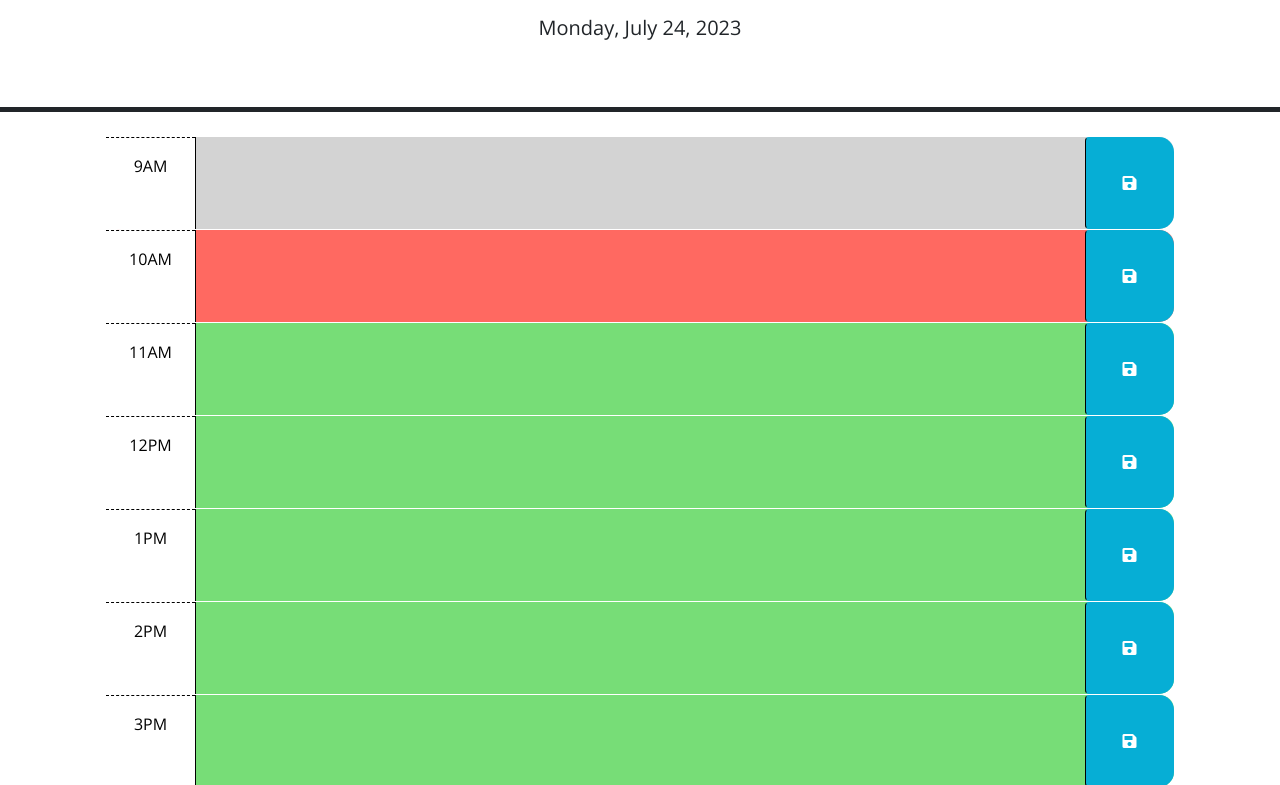
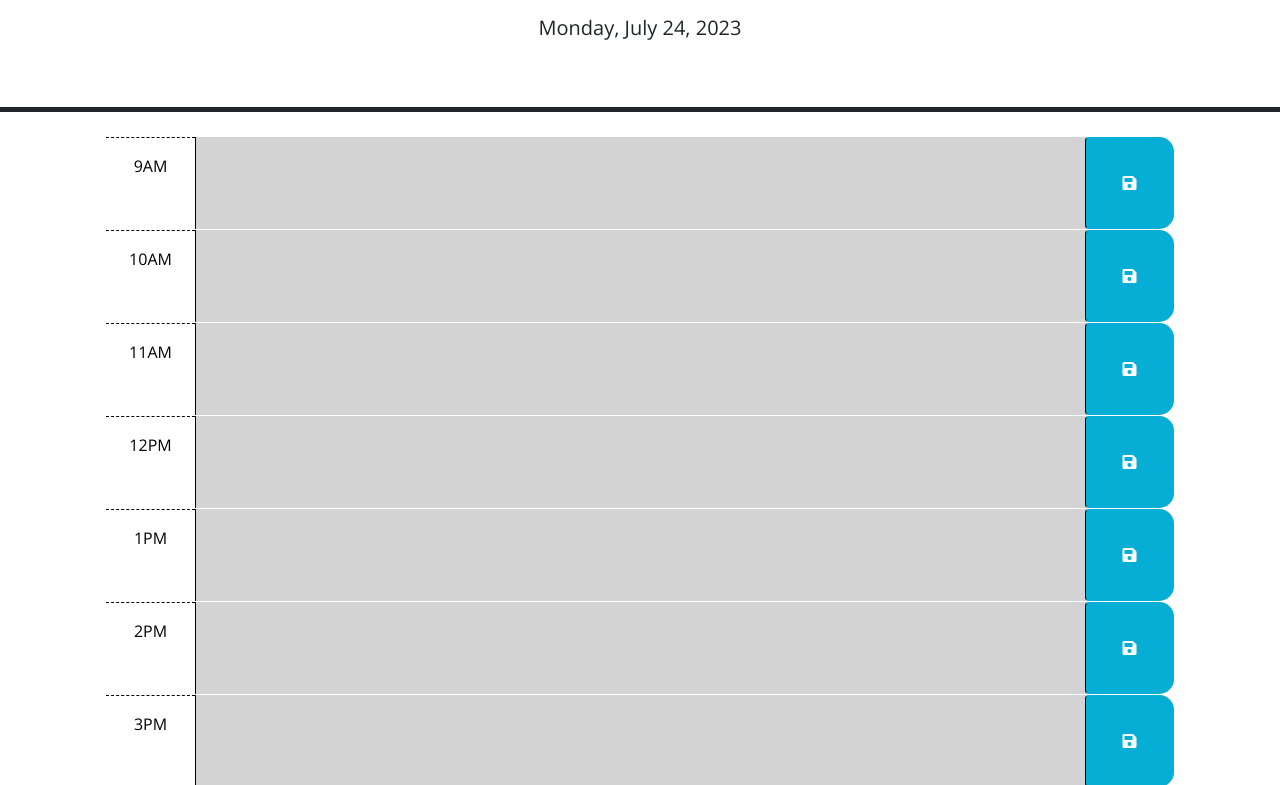
Before and after one commit to kwestbrook17/kensdayplanner, a plain HTML site: page index.html in a window 1280 px wide. Shown: the part 166-951 px from the top of the page. Drawn offline with nearby package versions, Linux system fonts and the light colour scheme.

Commit message:
added js

```diff
--- a/assets/script.js
+++ b/assets/script.js
@@ -2,25 +2,33 @@
 // the code isn't run until the browser has finished rendering all the elements
 // in the html.
 $(function () {
-  // TODO: Add a listener for click events on the save button. This code should
-  // use the id in the containing time-block as a key to save the user input in
-  // local storage. HINT: What does `this` reference in the click listener
-  // function? How can DOM traversal be used to get the "hour-x" id of the
-  // time-block containing the button that was clicked? How might the id be
-  // useful when saving the description in local storage?
-  //
 
+  $(".saveBtn").on("click", function () {
+    var usertext = $(this).siblings(".description").val();
+    var timeBlockID= $(this).parent().attr("id");
+    localStorage.setItem(timeBlockID, usertext);
+  });
 
-  // TODO: Add code to apply the past, present, or future class to each time
-  // block by comparing the id to the current hour. HINTS: How can the id
-  // attribute of each time-block be used to conditionally add or remove the
-  // past, present, and future classes? How can Day.js be used to get the
-  // current hour in 24-hour time?
-  //
-  // TODO: Add code to get any user input that was saved in localStorage and set
-  // the values of the corresponding textarea elements. HINT: How can the id
-  // attribute of each time-block be used to do this?
-  //
-  // TODO: Add code to display the current date in the header of the page.
-   $("#currentDay").text(dayjs().format("dddd, MMMM D, YYYY"));
-});
+  var currentHour = dayjs().hour();
+
+  $(".time-block").each(function () {
+    var timeBlockHour = parseInt($(this).attr("id").split("-")[1]);
+
+    if (timeBlockHour < currentHour) {
+      $(this).addClass("past");
+      $(this).removeClass("present future");
+    } else if (timeBlockHour === currentHour) {
+      $(this).addClass("present");
+      $(this).removeClass("past future");
+    } else {
+      $(this).addClass("future");
+      $(this).removeClass("past present");
+    }
+
+    var timeBlockID = $(this).attr("id");
+    var usertext= localStorage.getItem(timeBlockID);
+    $(this).children(".description").val(usertext);
+  });
+
+    $("#currentDay").text(dayjs().format("dddd, MMMM D, YYYY"));
+  });
--- a/index.html
+++ b/index.html
@@ -40,7 +40,7 @@
         -->
 
       <!-- Example of a past time block. The "past" class adds a gray background color. -->
-      <div id="hour-9" class="row time-block past">
+      <div id="hour-9" class="row time-block">
         <div class="col-2 col-md-1 hour text-center py-3">9AM</div>
         <textarea class="col-8 col-md-10 description" rows="3"> </textarea>
         <button class="btn saveBtn col-2 col-md-1" aria-label="save">
@@ -49,7 +49,7 @@
       </div>
 
       <!-- Example of a a present time block. The "present" class adds a red background color. -->
-      <div id="hour-10" class="row time-block present">
+      <div id="hour-10" class="row time-block">
         <div class="col-2 col-md-1 hour text-center py-3">10AM</div>
         <textarea class="col-8 col-md-10 description" rows="3"> </textarea>
         <button class="btn saveBtn col-2 col-md-1" aria-label="save">
@@ -58,7 +58,7 @@
       </div>
 
       <!-- Example of a future time block. The "future" class adds a green background color. -->
-      <div id="hour-11" class="row time-block future">
+      <div id="hour-11" class="row time-block">
         <div class="col-2 col-md-1 hour text-center py-3">11AM</div>
         <textarea class="col-8 col-md-10 description" rows="3"> </textarea>
         <button class="btn saveBtn col-2 col-md-1" aria-label="save">
@@ -66,7 +66,7 @@
         </button>
       </div>
 
-      <div id="hour-11" class="row time-block future">
+      <div id="hour-12" class="row time-block">
         <div class="col-2 col-md-1 hour text-center py-3">12PM</div>
         <textarea class="col-8 col-md-10 description" rows="3"> </textarea>
         <button class="btn saveBtn col-2 col-md-1" aria-label="save">
@@ -74,7 +74,7 @@
         </button>
       </div>
 
-      <div id="hour-11" class="row time-block future">
+      <div id="hour-13" class="row time-block">
         <div class="col-2 col-md-1 hour text-center py-3">1PM</div>
         <textarea class="col-8 col-md-10 description" rows="3"> </textarea>
         <button class="btn saveBtn col-2 col-md-1" aria-label="save">
@@ -82,7 +82,7 @@
         </button>
       </div>
 
-      <div id="hour-11" class="row time-block future">
+      <div id="hour-14" class="row time-block">
         <div class="col-2 col-md-1 hour text-center py-3">2PM</div>
         <textarea class="col-8 col-md-10 description" rows="3"> </textarea>
         <button class="btn saveBtn col-2 col-md-1" aria-label="save">
@@ -90,7 +90,7 @@
         </button>
       </div>
 
-      <div id="hour-11" class="row time-block future">
+      <div id="hour-15" class="row time-block">
         <div class="col-2 col-md-1 hour text-center py-3">3PM</div>
         <textarea class="col-8 col-md-10 description" rows="3"> </textarea>
         <button class="btn saveBtn col-2 col-md-1" aria-label="save">
@@ -98,7 +98,7 @@
         </button>
       </div>
 
-      <div id="hour-11" class="row time-block future">
+      <div id="hour-16" class="row time-block">
         <div class="col-2 col-md-1 hour text-center py-3">4PM</div>
         <textarea class="col-8 col-md-10 description" rows="3"> </textarea>
         <button class="btn saveBtn col-2 col-md-1" aria-label="save">
@@ -106,7 +106,7 @@
         </button>
       </div>
 
-      <div id="hour-11" class="row time-block future">
+      <div id="hour-17" class="row time-block">
         <div class="col-2 col-md-1 hour text-center py-3">5PM</div>
         <textarea class="col-8 col-md-10 description" rows="3"> </textarea>
         <button class="btn saveBtn col-2 col-md-1" aria-label="save">
```
